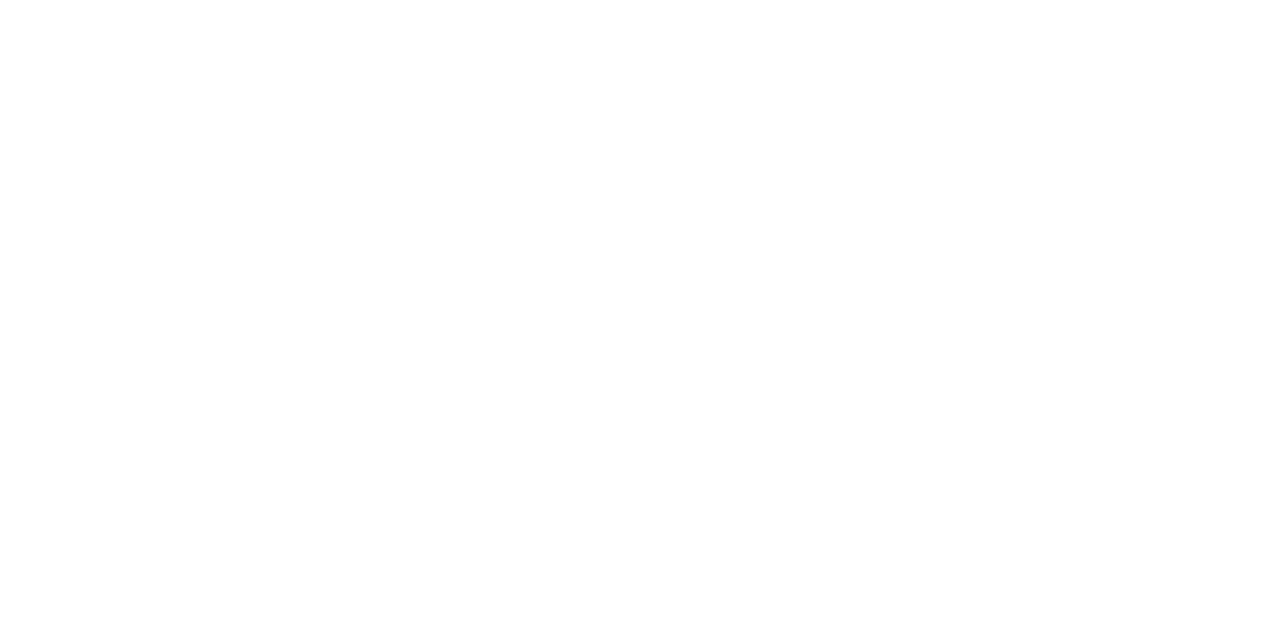
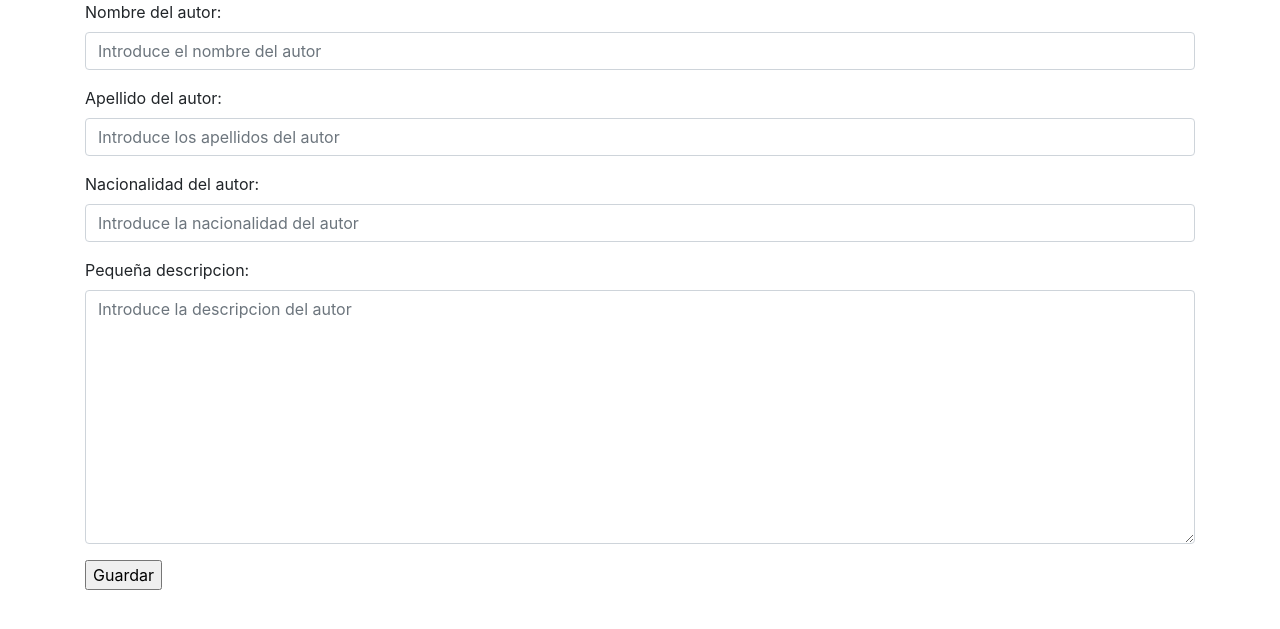
Before and after one commit to isaacFierrog/curso-django2, a Django app: page /libro/crear_autor/ in a window 1280 px wide. Before the commit the part shown is empty. Shown: the top 629 px of the page. Run offline with Django 4.2, Linux system fonts and the light colour scheme; parts of the project's set-up code (start-up, migrations or seed data) failed here and were passed over.

Commit message:
Segundo commit

```diff
--- a/biblioteca/apps/libro/forms.py
+++ b/biblioteca/apps/libro/forms.py
@@ -20,7 +20,26 @@ class AutorForm(forms.ModelForm):
         widgets = {
             'nombre': forms.TextInput(
                 attrs={
-                    'class': 'form-control'
+                    'class': 'form-control',
+                    'placeholder': 'Introduce el nombre del autor'
+                }
+            ),
+            'apellidos': forms.TextInput(
+                attrs={
+                    'class': 'form-control',
+                    'placeholder': 'Introduce los apellidos del autor'
+                }
+            ),
+            'nacionalidad': forms.TextInput(
+                attrs={
+                    'class': 'form-control',
+                    'placeholder': 'Introduce la nacionalidad del autor'
+                }
+            ),
+            'descripcion': forms.Textarea(
+                attrs={
+                    'class': 'form-control',
+                    'placeholder': 'Introduce la descripcion del autor'
                 }
             )
         }
--- a/biblioteca/apps/libro/urls.py
+++ b/biblioteca/apps/libro/urls.py
@@ -1,10 +1,10 @@
 from django.urls import path
-from .views import crear_autor, editar_autor, eliminar_autor, ListadoAutor
+from .views import crear_autor, editar_autor, eliminar_autor, ListadoAutor, ActualizarAutor, CrearAutor
 
 
 urlpatterns = [
-    path('crear_autor/', crear_autor, name='crear_autor'),
+    path('crear_autor/', CrearAutor.as_view(), name='crear_autor'),
     path('listar_autor/', ListadoAutor.as_view(), name='listar_autor'),
-    path('editar_autor/<int:id>/', editar_autor, name='editar_autor'),
+    path('editar_autor/<int:pk>/', ActualizarAutor.as_view(), name='editar_autor'),
     path('eliminar_autor/<int:id>/', eliminar_autor, name='eliminar_autor')
 ]
--- a/biblioteca/apps/libro/views.py
+++ b/biblioteca/apps/libro/views.py
@@ -1,30 +1,14 @@
 from django.shortcuts import render, redirect
 from django.core.exceptions import ObjectDoesNotExist
+from django.urls import reverse_lazy
 from .forms import AutorForm
 from .models import Autor, Libro
-from django.views.generic import TemplateView, ListView
+from django.views.generic import TemplateView, ListView, UpdateView, CreateView, DeleteView
+from django.urls import reverse_lazy
 
 
 class Inicio(TemplateView):
     template_name = 'index.html'
-
-
-def crear_autor(request):
-    if request.method == 'POST':
-        nombre = request.POST['nombre']
-        apellidos = request.POST['apellidos']
-        nacionalidad = request.POST['nacionalidad']
-        descripcion = request.POST['descripcion']
-
-        autor = Autor.objects.create(
-            nombre=nombre,
-            apellidos=apellidos,
-            nacionalidad=nacionalidad,
-            descripcion=descripcion
-        )
-        return redirect('libro:listar_autor')
-
-    return render(request, 'libro/crear_autor.html')
 
 
 class ListadoAutor(ListView):
@@ -32,6 +16,42 @@ class ListadoAutor(ListView):
     template_name = 'libro/listar_autor.html'
     queryset = Autor.objects.filter(estado=True).order_by('id')
     context_object_name = 'autores'
+
+
+class ActualizarAutor(UpdateView):
+    model = Autor
+    template_name = 'libro/crear_autor.html'
+    form_class = AutorForm
+    success_url = reverse_lazy('libro:listar_autor')
+
+
+class CrearAutor(CreateView):
+    model = Autor
+    form_class = AutorForm
+    template_name = 'libro/crear_autor.html'
+    success_url = reverse_lazy('libro:listar_autor')
+
+
+class EliminarAutor(DeleteView):
+    model = Autor
+    success_url: Optional[str]
+
+
+def crear_autor(request):
+    autor_form = AutorForm()
+
+    if request.method == 'POST':
+        autor_form = AutorForm(request.POST)
+
+        if autor_form.is_valid():
+            print(autor_form.cleaned_data)
+            autor_form.save()
+
+        return redirect('libro:listar_autor')
+
+    return render(request, 'libro/crear_autor.html', {
+        'autor_form': autor_form
+    })
 
 
 def editar_autor(request, id):
--- /dev/null
+++ b/biblioteca/static/js/main.js
@@ -0,0 +1 @@
+console.log('Hola mundo')
--- a/biblioteca/templates/index.html
+++ b/biblioteca/templates/index.html
@@ -1,3 +1,4 @@
+{% load static %}
 <!DOCTYPE html>
 <html lang="es">
 <head>
@@ -7,15 +8,20 @@
     <title>
         {% block title %}Index{% endblock %}
     </title>
+
+    <link rel="stylesheet" href="https://cdn.jsdelivr.net/npm/bootstrap@4.6.2/dist/css/bootstrap.min.css" integrity="sha384-xOolHFLEh07PJGoPkLv1IbcEPTNtaed2xpHsD9ESMhqIYd0nLMwNLD69Npy4HI+N" crossorigin="anonymous">
     {% block extracss %}
     {% endblock %}
 </head>
 <body>
-    {% block body %}
-        <h1>Hola desde index</h1>
-    {% endblock %}
+    <div class="container">
+        {% block body %}
+            <h1>Hola desde index</h1>
+        {% endblock %}
+    </div>
 
     {% block extrajs %}
     {% endblock %}
+    <script src="{% static 'js/main.js' %}"></script>
 </body>
 </html>
--- a/biblioteca/templates/libro/crear_autor.html
+++ b/biblioteca/templates/libro/crear_autor.html
@@ -10,7 +10,8 @@
     {% else %}
         <form method="post">
             {% csrf_token %}
-            {{ autor_form.as_p }}
+            {{ form.as_p }}
+            <input type="submit" value="Guardar">
         </form>
     {% endif %}
 {% endblock %}
```
